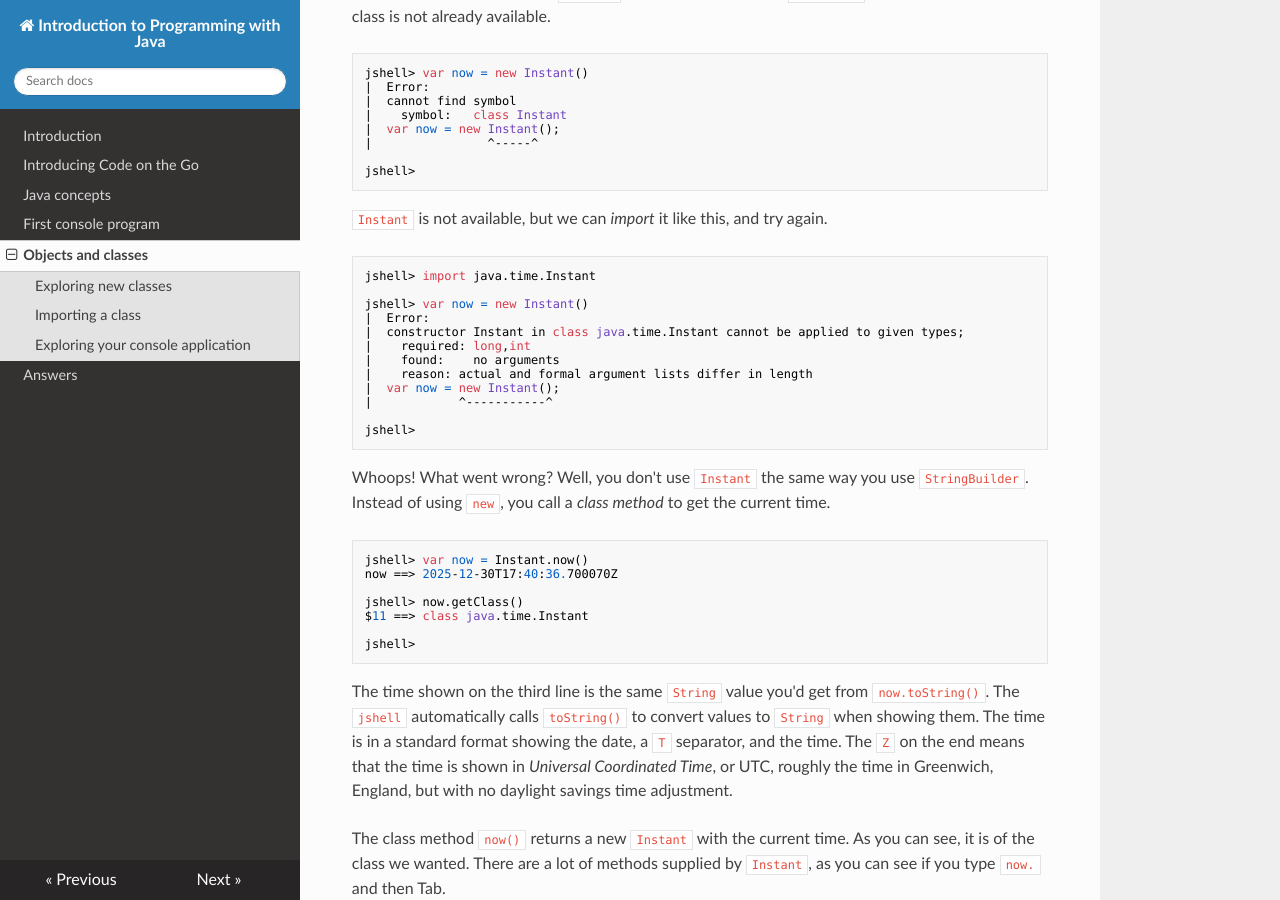
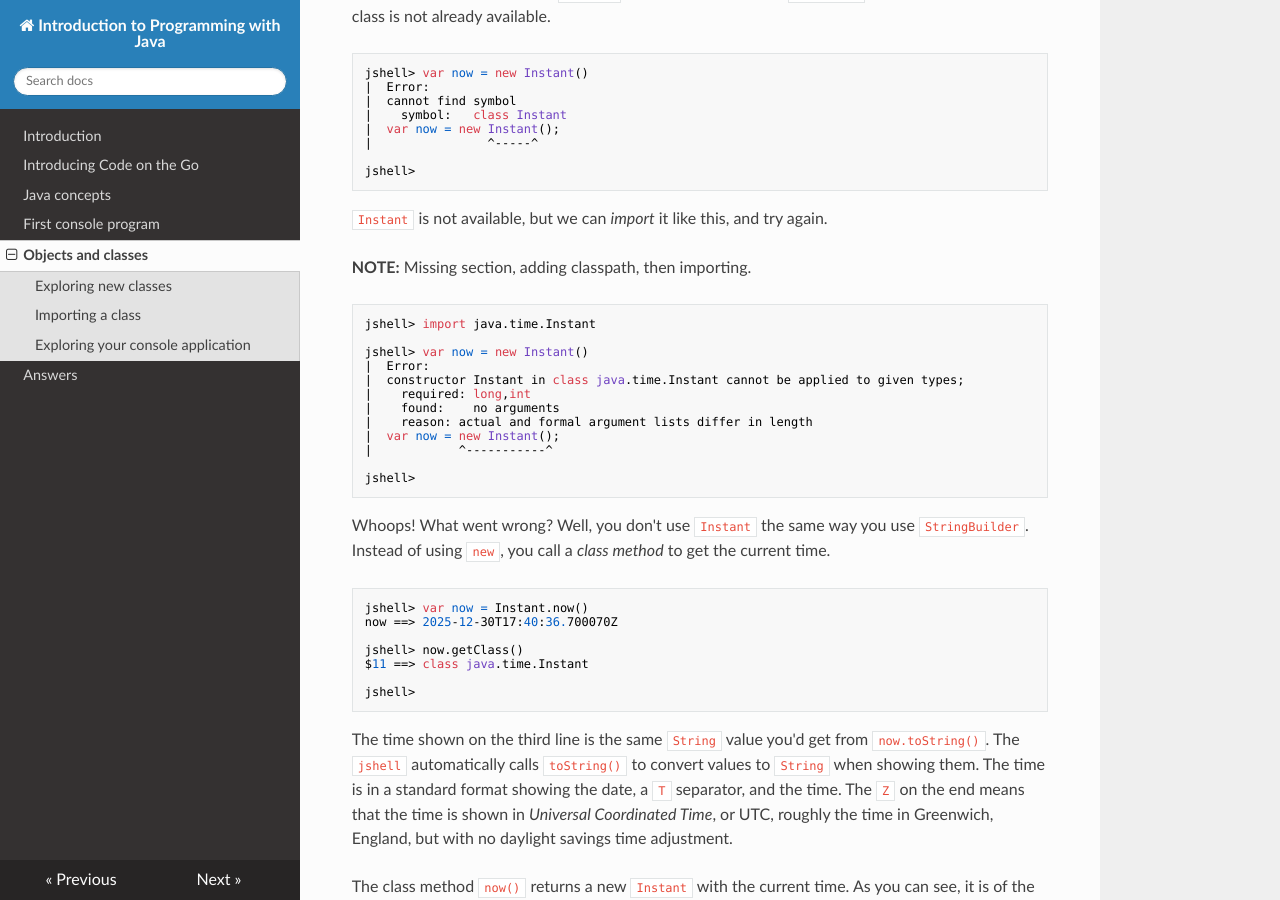
Before and after one commit to appdevforall/ad4a-intro-to-programming, an MkDocs documentation site: the page built from docs/objects-and-classes.md, in a window 1280 px wide and 900 px high, scrolled down 1913 px. Built offline with MkDocs 1.6.1, drawn with Linux system fonts in a browser that asks for light colours; nearby versions of some CDN libraries.

Commit message:
Add note on classpath and importing

````diff
--- a/docs/objects-and-classes.md
+++ b/docs/objects-and-classes.md
@@ -86,6 +86,8 @@ jshell>
 ```
 
 `Instant` is not available, but we can _import_ it like this, and try again.
+
+**NOTE:** Missing section, adding classpath, then importing.
 
 ```Java
 jshell> import java.time.Instant
````
